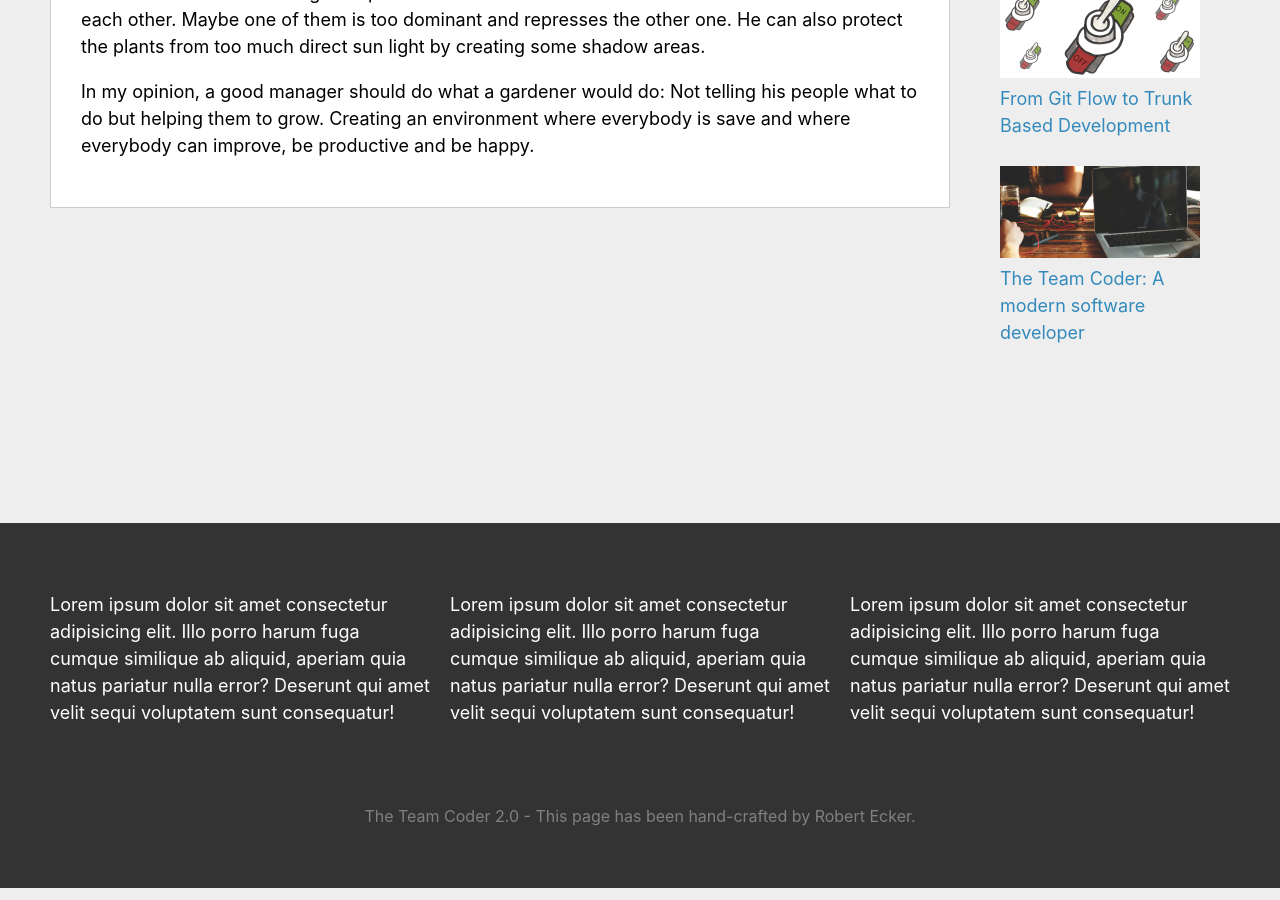
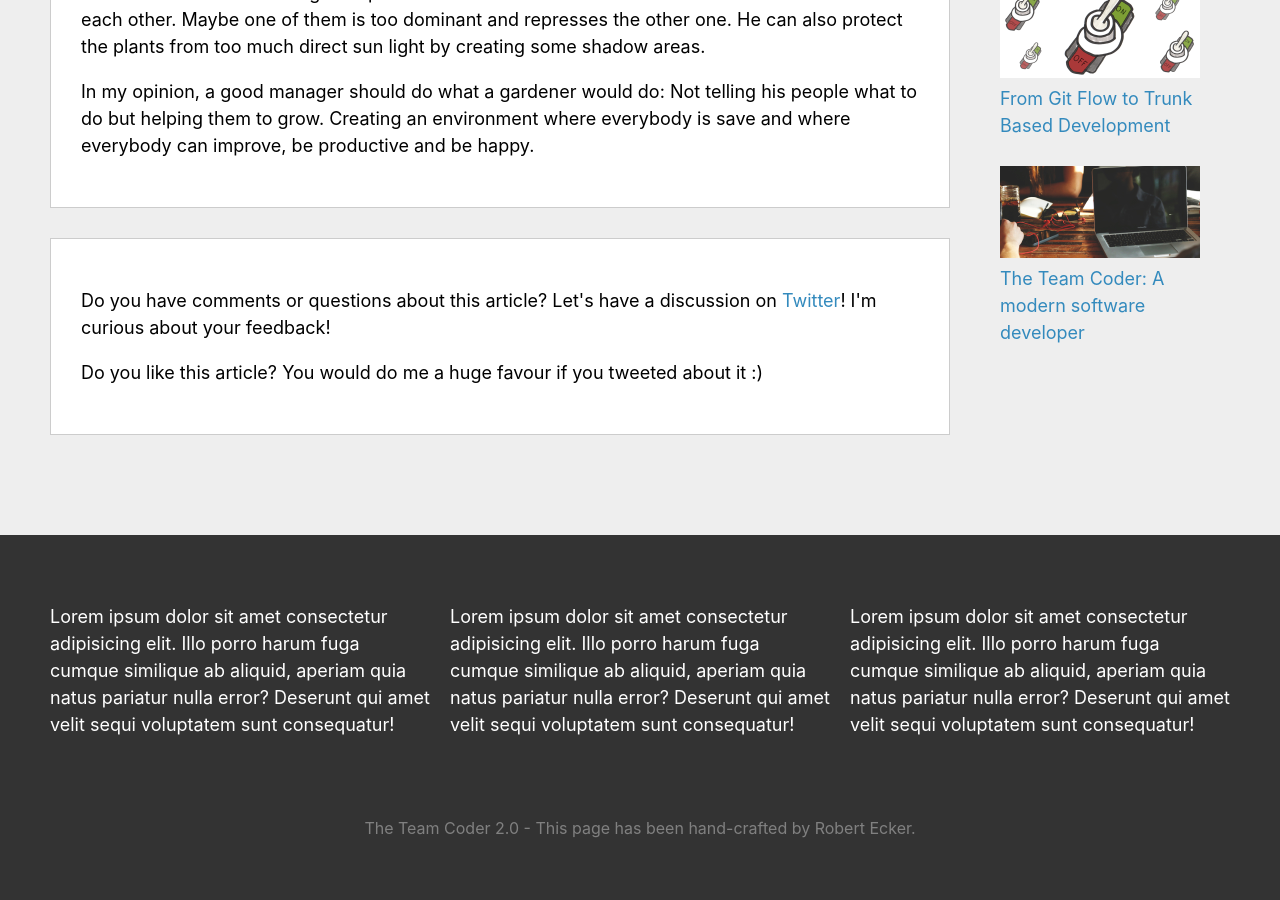
Before and after one commit to team-coder/team-coder.com, a Jekyll site: the page built from _posts/2017-08-10-a-good-manager-is-like-a-gardener.md, in a window 1280 px wide and 900 px high, scrolled down 1018 px. Built offline with Jekyll 4.4.1, drawn with Linux system fonts in a browser that asks for light colours.

Commit message:
Add note about comments on Twitter to posts

```diff
--- a/_layouts/post.html
+++ b/_layouts/post.html
@@ -29,4 +29,14 @@ layout: default
     <a class="u-url" href="{{ page.url | relative_url }}" hidden></a>
   </article>
 
+  <aside class="content-container">
+    <p>
+      Do you have comments or questions about this article? Let's have a discussion on <a
+      href="https://twitter.com/teamcoder_">Twitter</a>! I'm curious about your feedback!
+    </p>
+    <p>
+      Do you like this article? You would do me a huge favour if you tweeted about it :)
+    </p>
+  </aside>
+
 </div>
```
